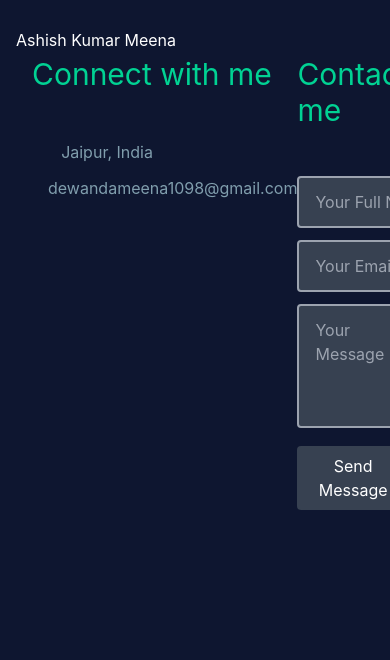
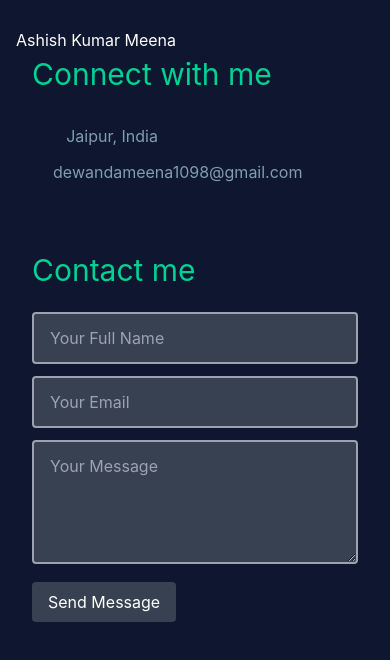
Before and after one commit to ashish297/myPortfolio, a React (Create React App) app: page / in a window 390 px wide. Shown: the top 660 px of the page. Built offline with nearby package versions, Linux system fonts and the light colour scheme.

Commit message:
made footer responsive

```diff
--- a/src/Components/Footer.js
+++ b/src/Components/Footer.js
@@ -3,9 +3,9 @@ import React from "react";
 const Footer = () => {
   return (
     <>
-      <div className="container mx-auto px-8 max-w-screen-lg text-white grid grid-flow-col items-start ">
-        <div>
-          <div className="mb-12 text-[#01d293] text-3xl">Connect with me</div>
+      <div className="container mx-auto px-8 max-w-screen-lg text-white grid grid-flow-row md:grid-flow-col items-start ">
+        <div className="mb-14 md:mb-0">
+          <div className="mb-8 text-[#01d293] text-3xl">Connect with me</div>
           <div className="mb-3 text-[#809EAD] grid grid-flow-col items-center">
             <i className="text-[#01d293] mr-4 text-1xl grid col-span-1 ">
               <ion-icon name="location-outline"></ion-icon>
@@ -23,7 +23,7 @@ const Footer = () => {
         </div>
 
         <div className="">
-          <div className="mb-12 text-[#01d293] text-3xl">Contact me</div>
+          <div className="mb-6 text-[#01d293] text-3xl">Contact me</div>
           <div>
             <form action="">
               <div className="">
--- a/src/Components/Navbar.js
+++ b/src/Components/Navbar.js
@@ -16,10 +16,10 @@ const Navbar = () => {
     <>
       <div className="bg-[#0e1630] h-14 w-screen flex items-center justify-center">
         <div className="container mx-auto max-w-screen-lg  px-8 grid grid-flow-col justify-between">
-          <div>
+          <div className="">
             <div className="absolute left-4 md:static text-white hover:text-[#01d293] transition ease-in-out duration-300 cursor-pointer" >Ashish Kumar Meena</div>
           </div>
-          <div className={`${isToggled ? 'top-20' : 'top-[-100%]'} absolute px-4 left-0 md:static w-full gap-8 grid md:grid-flow-col md:justify-evenly md:gap-10`}>
+          <div className={`${isToggled ? 'top-14' : 'top-[-100%]'} absolute px-4 left-0 md:static w-full gap-8 grid md:grid-flow-col md:justify-evenly md:gap-10 z-10 bg-[#0e1630]`}>
             <div className="text-white hover:text-[#01d293] transition ease-in-out duration-300 cursor-pointer" >Home</div>
             <div className="text-white hover:text-[#01d293] transition ease-in-out duration-300 cursor-pointer" >About</div>
             <div className="text-white hover:text-[#01d293] transition ease-in-out duration-300 cursor-pointer" >Projects</div>
```
